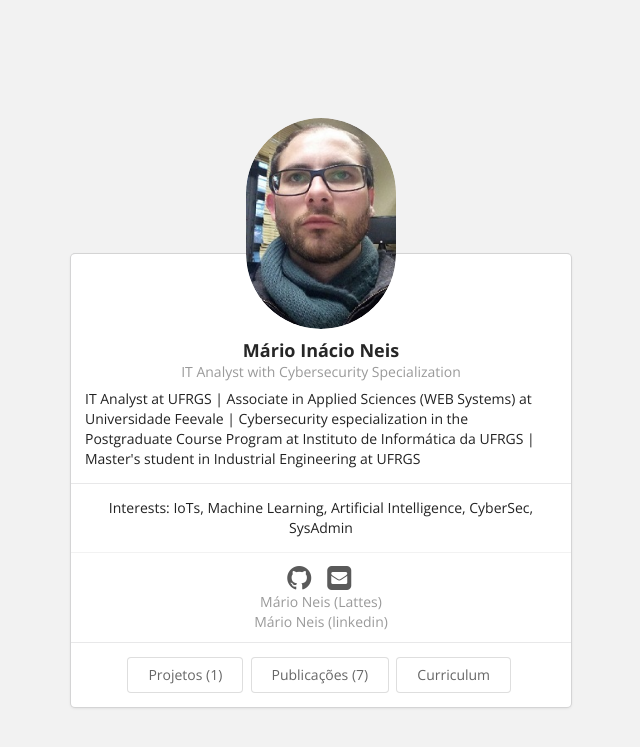
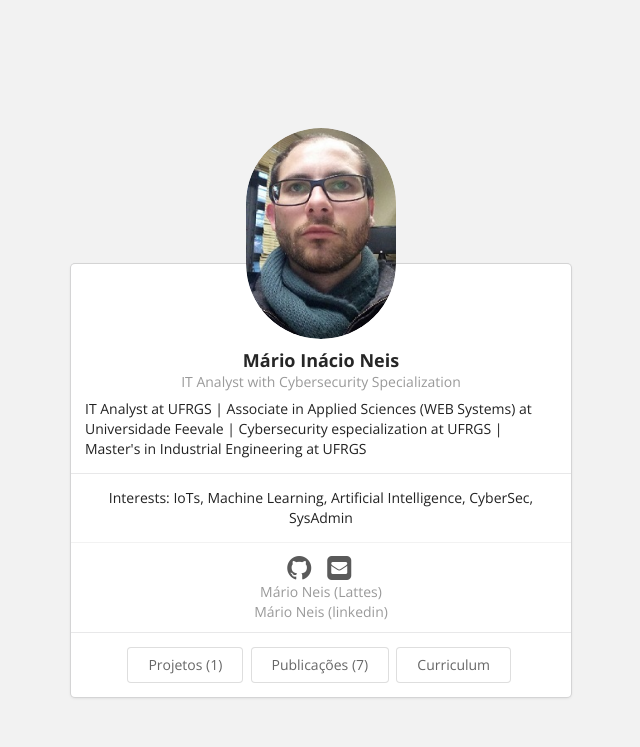
Before and after one commit to marioneis/marioneis, a Jekyll site: the page built from index.html, in a window 1280 px wide. Shown: the top 747 px of the page, without its empty margins (319-959 px from the left). Built offline with Jekyll 4.4.1, drawn with Linux system fonts in a browser that asks for light colours.

Commit message:
Update bio.json

```diff
--- a/_data/bio.json
+++ b/_data/bio.json
@@ -6,7 +6,7 @@
     "email": "mario.neis(AT)ufrgs.br",
     "phone": "",
     "website": "https://marioneis.github.io",
-    "summary": "IT Analyst at UFRGS | Associate in Applied Sciences (WEB Systems) at Universidade Feevale | Cybersecurity especialization in the Postgraduate Course Program at Instituto de Informática da UFRGS  | Master's student in Industrial Engineering at UFRGS",
+    "summary": "IT Analyst at UFRGS | Associate in Applied Sciences (WEB Systems) at Universidade Feevale | Cybersecurity especialization at UFRGS  | Master's in Industrial Engineering at UFRGS",
     "location": {
       "address": "",
       "postalCode": "",
```
